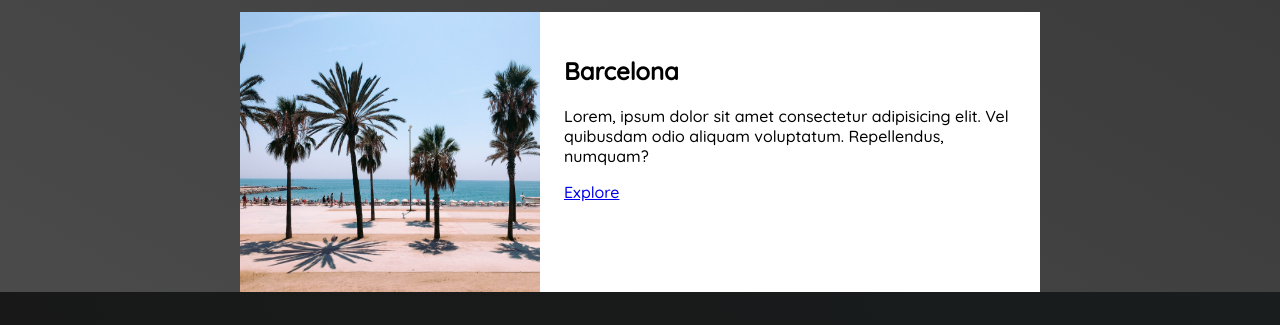
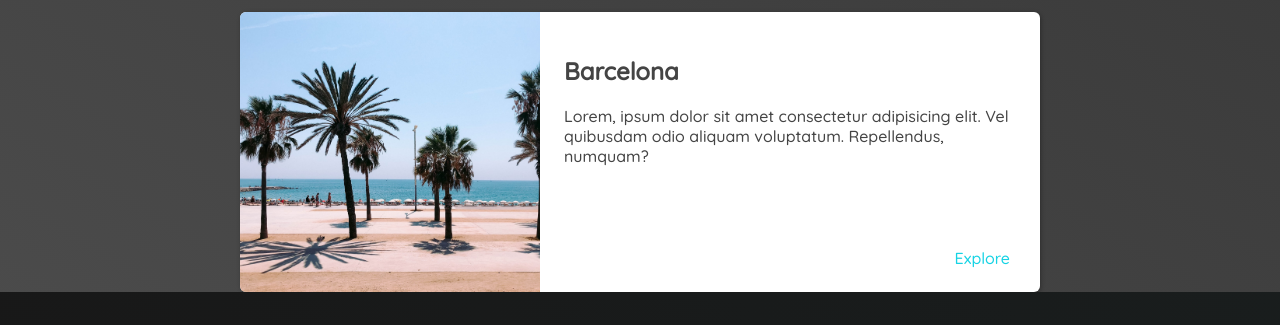
Before and after one commit to deelusional/travelPageOne, a plain HTML site: page places.html in a window 1280 px wide. Shown: the part 87-412 px from the top of the page. Drawn offline with Linux system fonts and the light colour scheme.

Commit message:
finished first destination card

```diff
--- a/places.css
+++ b/places.css
@@ -1,5 +1,6 @@
 body {
   background: linear-gradient(30deg, rgb(77, 77, 77), rgb(58, 58, 58));
+  color: rgb(68,68,68);
 }
 
 header {
@@ -14,13 +15,38 @@ main ul {
 main li {
   display: flex;
   background-color: white;
+  box-shadow: 1px 1px 4px rgba(0,0,0,0.3);
+  border-radius: 6px;
+  overflow: hidden;
 }
 
 main li img {
   width: 300px;
   height: 280px;
+  object-fit: cover;
 }
 
 .item-content {
   padding: 24px;
+  display: flex;
+  flex-direction: column;
+  justify-content: space-between;
 }
+
+.actions {
+  text-align: right;
+}
+
+.actions a {
+  text-decoration: none;
+  padding: 6px;
+  color: rgb(22, 211, 228);
+}
+
+.actions a:hover {
+  color: rgb(77, 77, 77);
+  background-color: rgb(255, 251, 0);
+  text-shadow: 1px 1px 2px rgba(0, 0, 0, 0.2);
+  border-radius: 6px;
+  box-shadow: 1px 1px 4px rgba(0, 0, 0, 0.3);
+}
--- a/places.html
+++ b/places.html
@@ -30,13 +30,18 @@
         <li>
           <img src="/images/places/barcelona.jpg" alt="Barcelona city">
             <div class="item-content">
+
+              <div>
                 <h2>Barcelona</h2>
                 <p>
                   Lorem, ipsum dolor sit amet consectetur adipisicing elit. Vel quibusdam odio aliquam voluptatum. Repellendus, numquam?
                 </p>
+              </div>
+
               <div class="actions">
                 <a href="https://en.wikipedia.org/wiki/Barcelona" target="_blank">Explore</a>
               </div>
+
             </div>
           </li>
       </ul>
```
Lines whose indentation alone changed are shown as unchanged.
